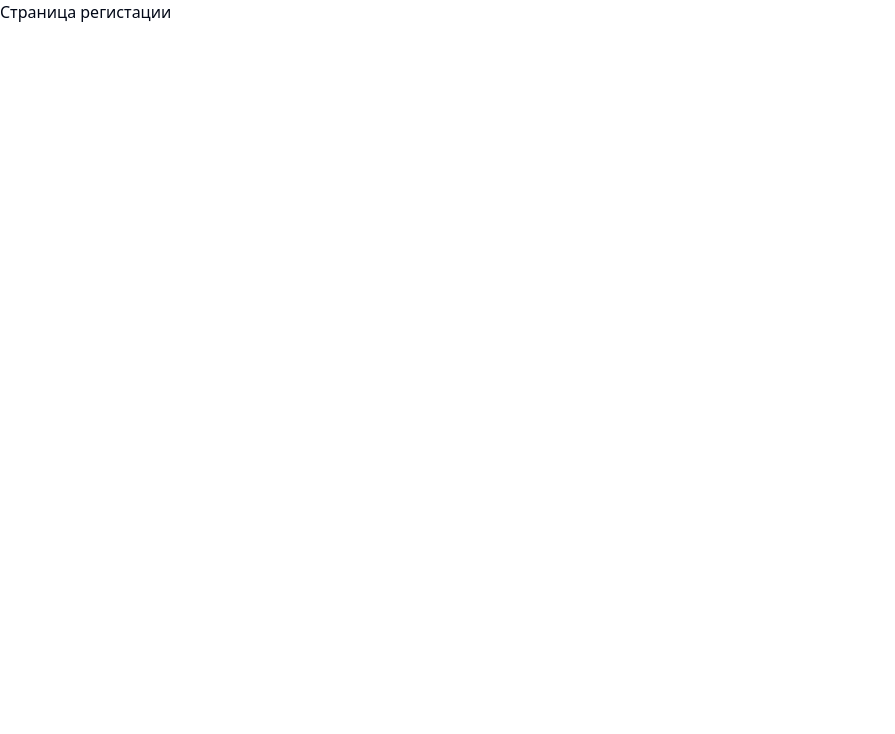
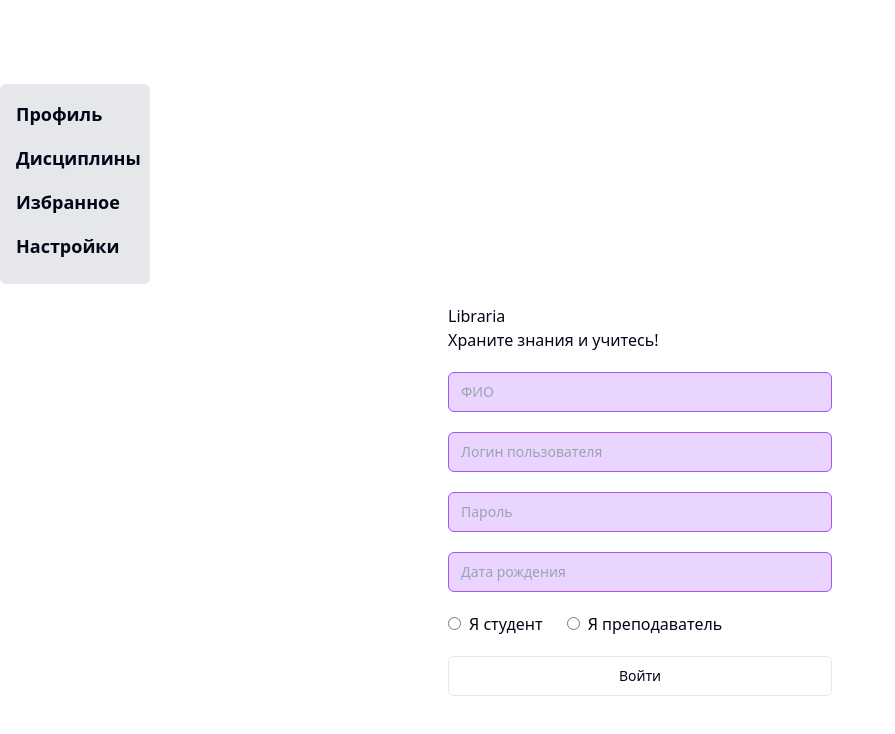
Before and after one commit to Knigor/march-hakaton-2024, a Vue app in the folder mart-hakaton-front/: page /registration in a window 1280 px wide. Shown: the top 734 px of the page, without its empty margins (0-895 px from the left). Built offline with nearby package versions, Linux system fonts and the light colour scheme.

Commit message:
Dima update

```diff
--- /dev/null
+++ b/mart-hakaton-front/src/components/ui/sidebar/Sidebar.vue
@@ -0,0 +1,28 @@
+<template>
+    <div class="w-150px bg-gray-200 p-4 rounded-md">
+      <div class="mb-4">
+        <h2 class="text-lg font-semibold mb-2">Профиль</h2>
+      </div>
+      <div class="mb-4">
+        <h2 class="text-lg font-semibold mb-2">Дисциплины</h2>
+      </div>
+      <div class="mb-4">
+        <h2 class="text-lg font-semibold mb-2">Избранное</h2>
+      </div>
+      <div>
+        <h2 class="text-lg font-semibold mb-2">Настройки</h2>
+      </div>
+    </div>
+  </template>
+
+  <script>
+  export default {
+    name: 'Sidebar',
+  };
+  </script>
+
+  <style scoped>
+  .w-150px {
+    width: 150px;
+  }
+  </style>
--- a/mart-hakaton-front/src/index.css
+++ b/mart-hakaton-front/src/index.css
@@ -4,6 +4,10 @@
 @tailwind utilities;
 
 /* eslint-enable */
+
+#app {
+  height: 100vh;
+}
 
 @layer base {
   :root {
--- a/mart-hakaton-front/src/views/RegistrationPage.vue
+++ b/mart-hakaton-front/src/views/RegistrationPage.vue
@@ -1,9 +1,50 @@
 <template>
-  <div>
-    <h1>Страница регистации</h1>
+  <div class="h-full flex flex-col justify-center">
+    <Sidebar class="flex-none" />
+
+    <div class="flex flex-row justify-center">
+      <div class="px-10 py-5">
+        <p>Libraria</p>
+        <p>Храните знания и учитесь!</p>
+        <Input class="mt-5 w-96" placeholder="ФИО" />
+        <Input class="mt-5 w-96" placeholder="Логин пользователя" />
+        <Input class="mt-5 w-96" placeholder="Пароль" />
+        <Input class="mt-5 w-96" placeholder="Дата рождения" />
+        <div class="type-user mt-5">
+          <label class="inline-flex items-center">
+            <input
+              type="radio"
+              class="form-radio text-blue-500"
+              name="userType"
+              value="student"
+              v-model="userType"
+            />
+            <span class="ml-2">Я студент</span>
+          </label>
+          <label class="inline-flex items-center ml-6">
+            <input
+              type="radio"
+              class="form-radio text-blue-500"
+              name="userType"
+              value="teacher"
+              v-model="userType"
+            />
+            <span class="ml-2">Я преподаватель</span>
+          </label>
+        </div>
+
+        <Button class="w-96 mt-5" variant="outline"> Войти </Button>
+      </div>
+    </div>
   </div>
 </template>
 
-<script setup></script>
+<script setup>
+import { Input } from '@/components/ui/input'
+import { Button } from '@/components/ui/button'
+
+// Импортируем компонент Sidebar
+import Sidebar from '@/components/ui/sidebar/Sidebar.vue'
+</script>
 
 <style lang="scss" scoped></style>
```
Also changed, not shown: mart-hakaton-front/src/components/ui/sidebar/index.js (added), 1 other file (tests, documents, lock files or other folders).
